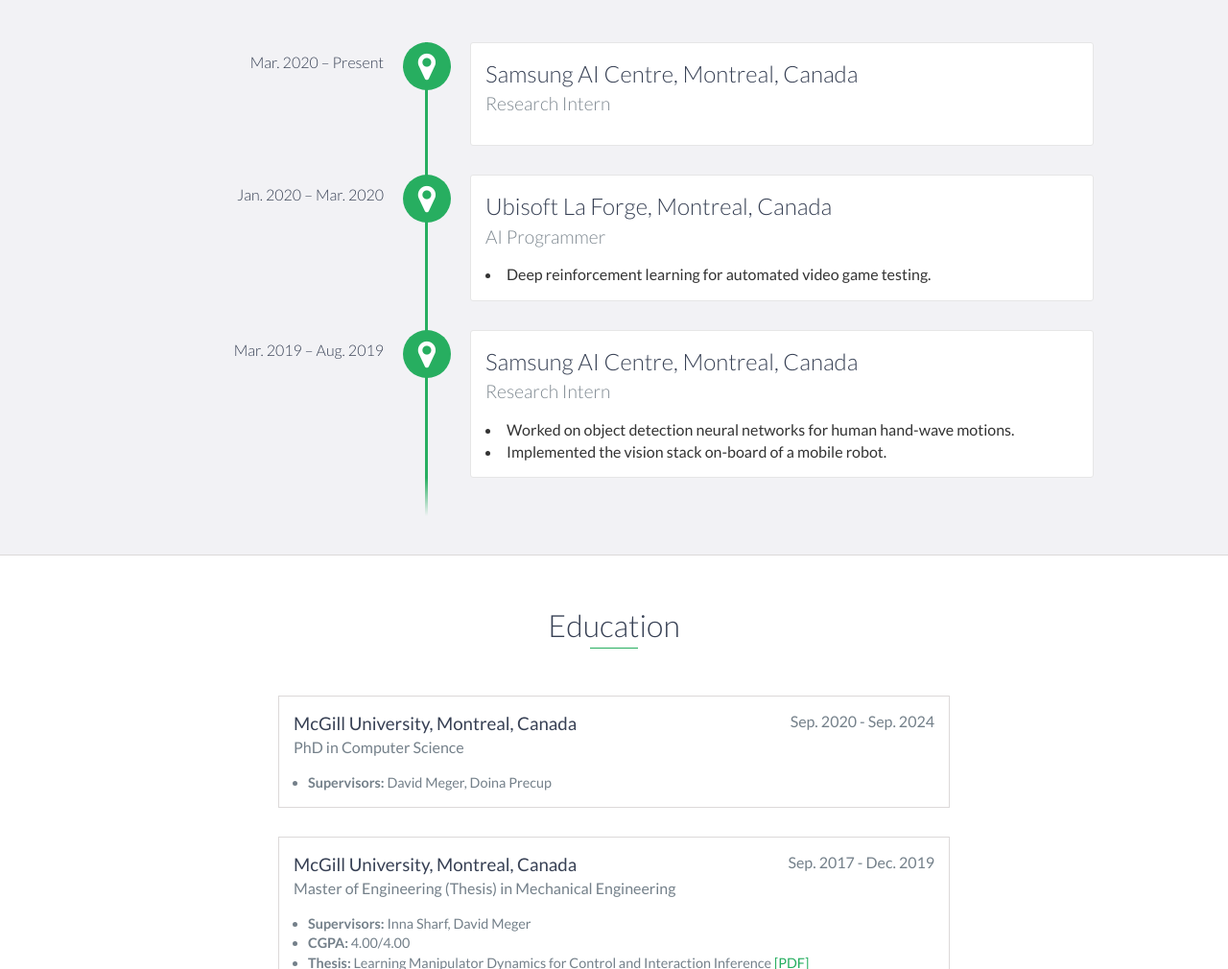
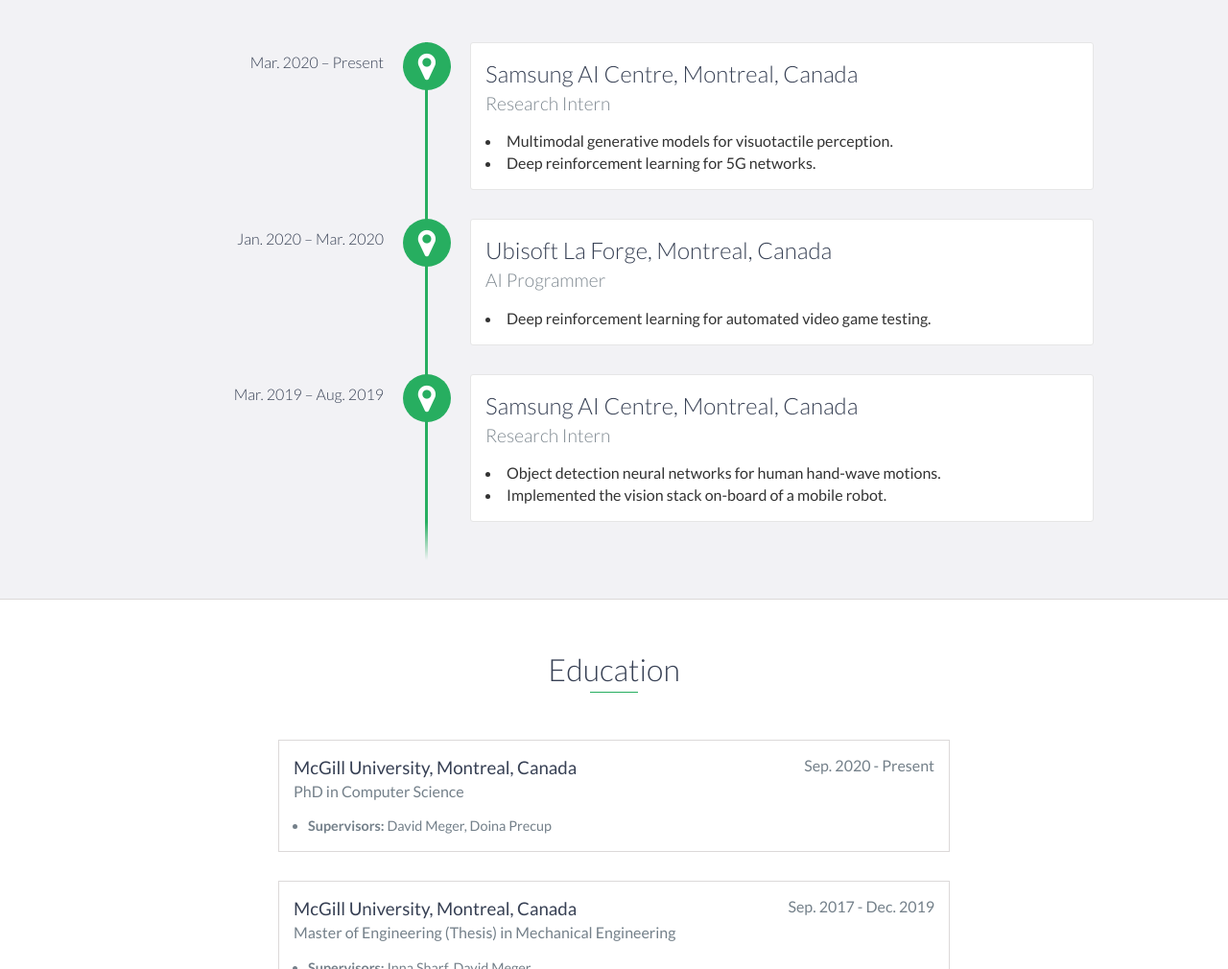
Before and after one commit to sahandrez/sahandrez.github.io, a website: page index.html in a window 1280 px wide. Shown: the part 1200-2210 px from the top of the page at 96% size. Drawn offline with nearby package versions, Linux system fonts and the light colour scheme; files whose address does not match are found by name.

Commit message:
Update website

```diff
--- a/index.html
+++ b/index.html
@@ -84,7 +84,7 @@
                 <div class="col-md-8">
                     <p>
                         I am a PhD student at McGill University and Mila co-supervised by <a href="https://www.cim.mcgill.ca/~dmeger/">Prof. David Meger</a>
-                        and <a href="https://www.cs.mcgill.ca/~dprecup/">Prof. Doina Precup</a>. Currently I am a research intern at Samsung AI Centre in Montreal.
+                        and <a href="https://www.cs.mcgill.ca/~dprecup/">Prof. Doina Precup</a>. Currently I am a also research intern at Samsung AI Centre in Montreal.
                     </p>
                     <br>
                     <p>
@@ -104,6 +104,10 @@
             <div data-date="Mar. 2020 – Present">
                 <h3>Samsung AI Centre, Montreal, Canada</h3>
                 <h4>Research Intern</h4>
+                <p>
+                    <li>Multimodal generative models for visuotactile perception.</li>
+                    <li>Deep reinforcement learning for 5G networks.</li>
+                </p>
             </div>
 
             <div data-date="Jan. 2020 – Mar. 2020">
@@ -118,7 +122,7 @@
                 <h3>Samsung AI Centre, Montreal, Canada</h3>
                 <h4>Research Intern</h4>
                 <p>
-                    <li>Worked on object detection neural networks for human hand-wave motions.</li>
+                    <li>Object detection neural networks for human hand-wave motions.</li>
                     <li>Implemented the vision stack on-board of a mobile robot.</li>
                 </p>
             </div>
@@ -130,7 +134,7 @@
         <h2 class="heading">Education</h2>
         <div class="education-block">
             <h3>McGill University, Montreal, Canada</h3>
-            <span class="education-date">Sep. 2020 - Sep. 2024</span>
+            <span class="education-date">Sep. 2020 - Present</span>
             <h4>PhD in Computer Science</h4>
             <ul>
                 <li><b>Supervisors:</b> David Meger, Doina Precup</li>
```
Also changed, not shown: 1 other file.
